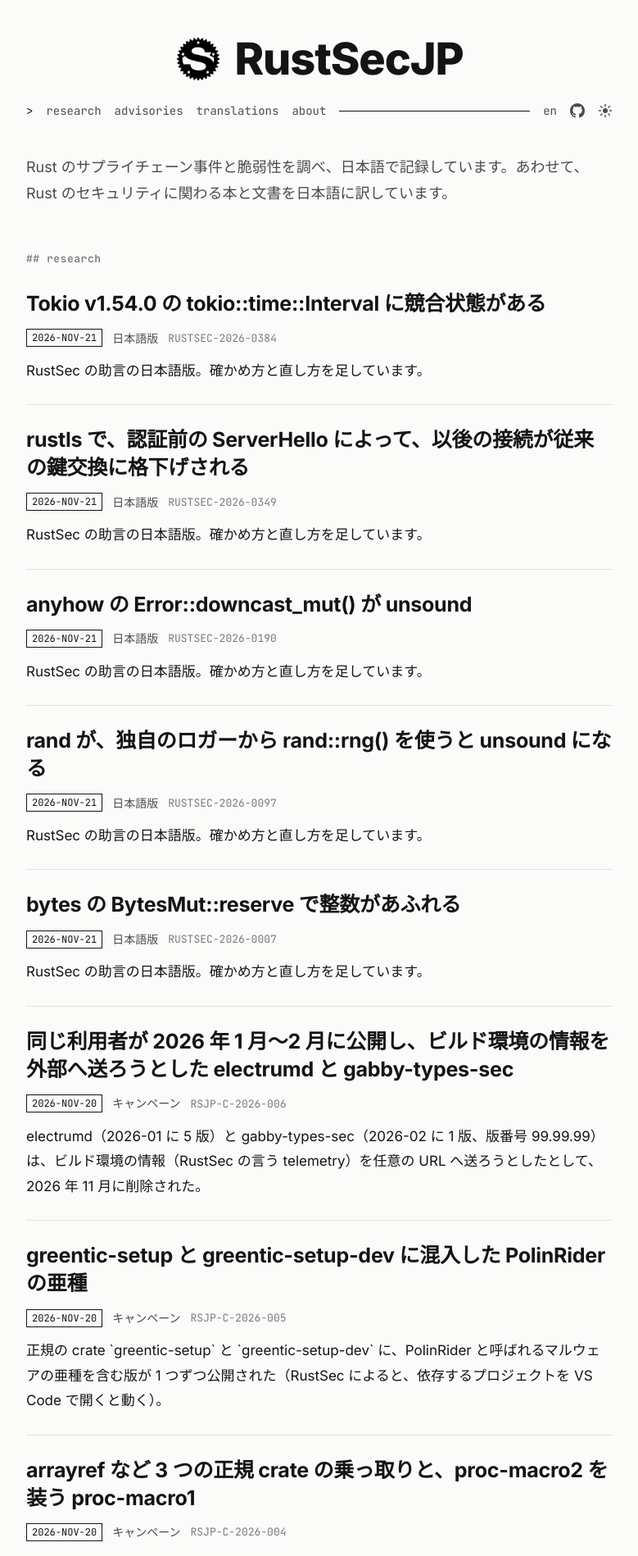
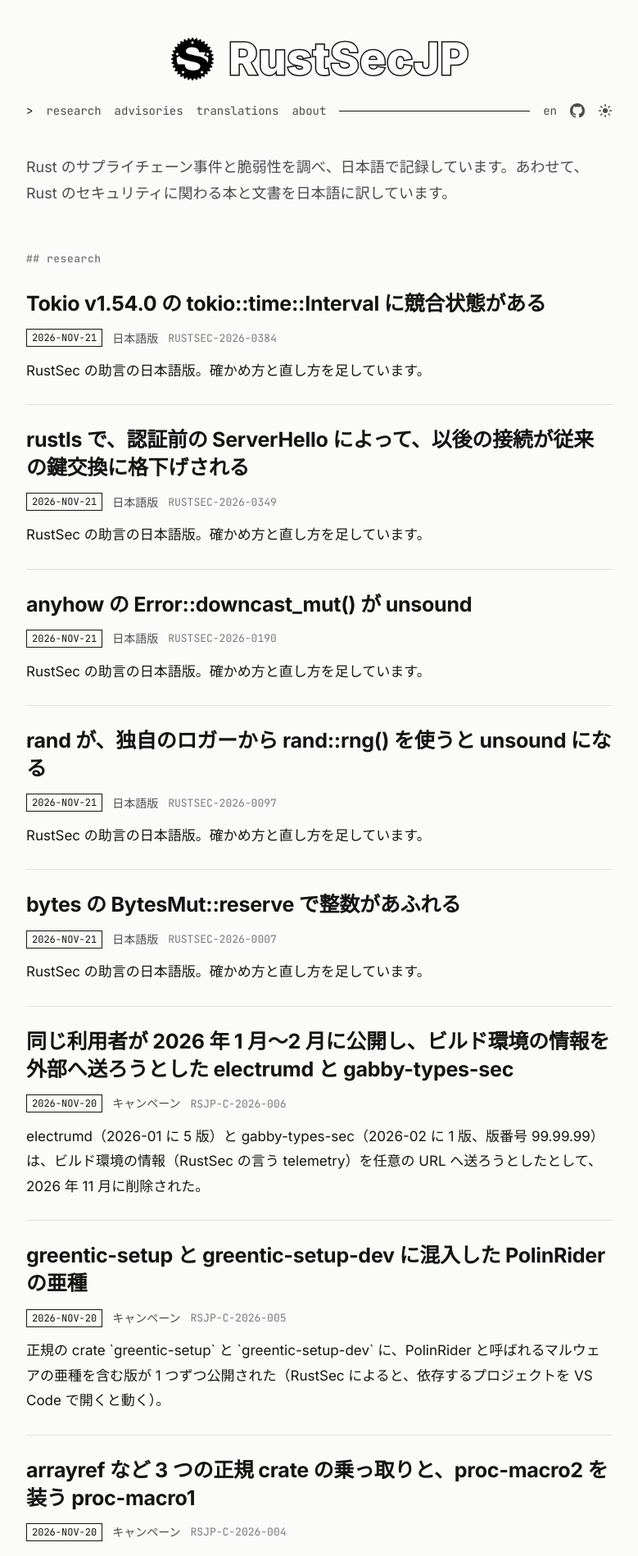
Before and after one commit to RustSecJP/rustsecjp.github.io, a Jekyll site: the page built from index.html, in a window 1280 px wide. Shown: the top 1898 px of the page at 82% size, without its empty margins (250-1029 px from the left). Built offline with Jekyll 4.4.1, drawn with Linux system fonts in a browser that asks for light colours.

Commit message:
ロゴの文字を、白い文字に黒い縁取りにする

```diff
--- a/assets/home.css
+++ b/assets/home.css
@@ -7,6 +7,7 @@ a{color:inherit}
 .skip{position:absolute;left:-9999px}.skip:focus{left:12px;top:12px;background:var(--bg);padding:6px 10px}
 .hd{padding:44px 0 0}
 .mark{display:flex;align-items:center;justify-content:center;gap:16px;text-decoration:none;font:800 54px/1 Inter,sans-serif;letter-spacing:-.02em}
+.mark span{color:#fff;-webkit-text-stroke:3px #141414;paint-order:stroke fill;letter-spacing:.01em}
 .mark img{width:56px;height:56px;filter:invert(1)}
 [data-theme="dark"] .mark img{filter:none}
 .menu{display:flex;align-items:center;gap:16px;margin:26px 0 0;font:400 14px/1 "JetBrains Mono",ui-monospace,monospace}
```
